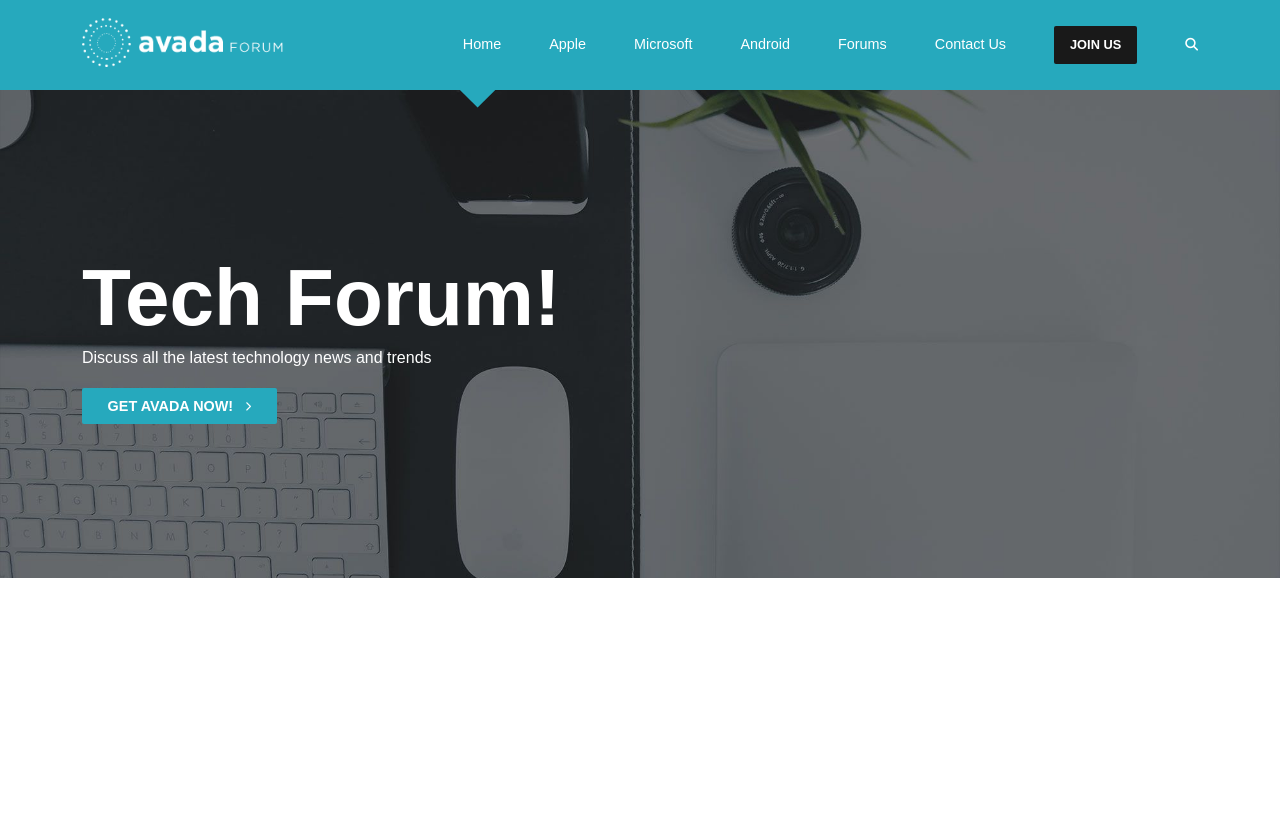
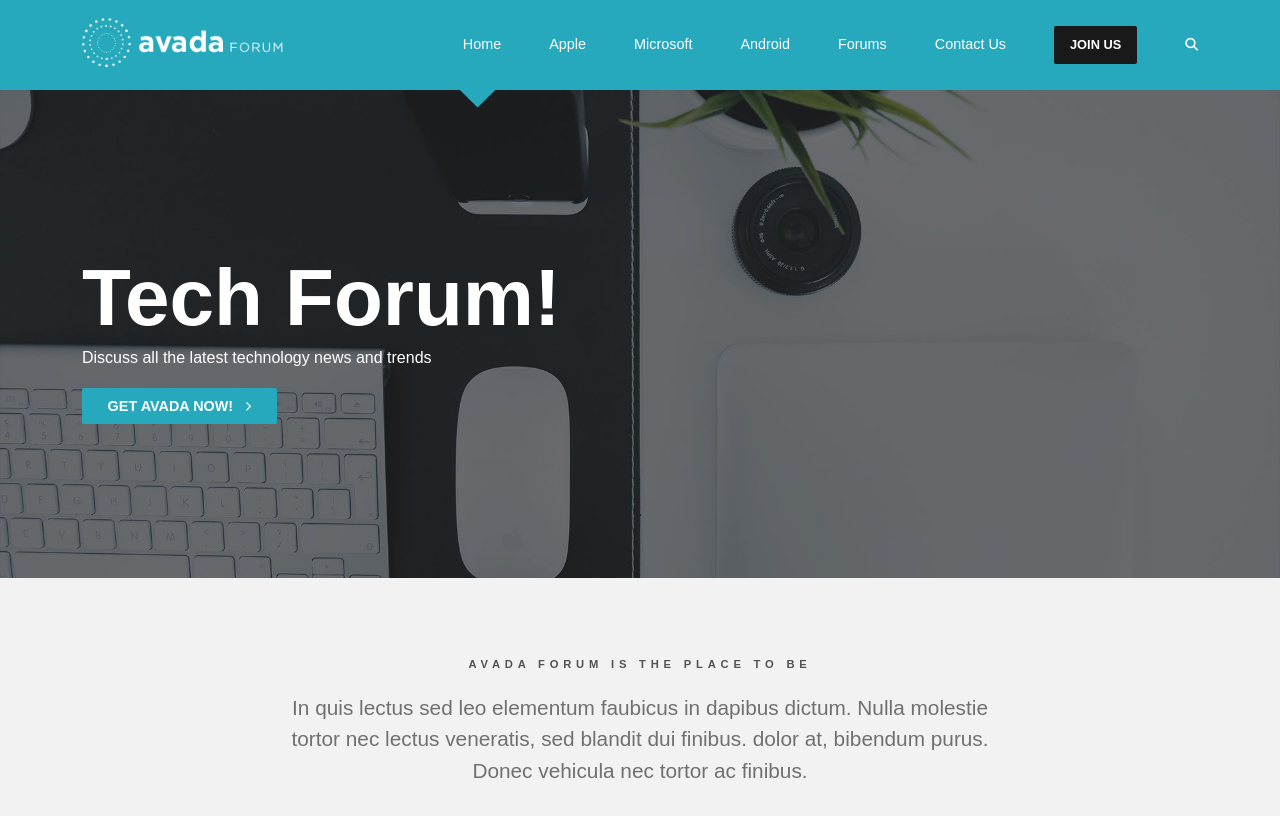
Before and after one commit to BetterCallAle/proj-html-vuejs, a Vue app: page / in a window 1280 px wide. Shown: the top 816 px of the page. Built offline with nearby package versions, Linux system fonts and the light colour scheme; a small style sheet from the web is missing.

Commit message:
AppDescritpion.vue completed

```diff
--- a/src/App.vue
+++ b/src/App.vue
@@ -1,10 +1,12 @@
 <script>
 import AppHeader from './components/AppHeader.vue';
 import JumboTop from './components/JumboTop.vue';
+import AppDescription from './components/AppDescription.vue';
 export default{
   components:{
     AppHeader,
-    JumboTop
+    JumboTop,
+    AppDescription
   }
 }
 </script>
@@ -16,6 +18,7 @@ export default{
   <!-- Main -->
   <main>
     <JumboTop />
+    <AppDescription />
   </main>
 
 </template>
--- /dev/null
+++ b/src/components/AppDescription.vue
@@ -0,0 +1,25 @@
+<script>
+export default{
+    name: "AppDescription"
+}
+</script>
+
+<template>
+    <section id="app-description" class="bg-off-white app-section">
+        <div class="ms_container-small text-center">
+            <h5 class="surtitle">Avada Forum is the place to be</h5>
+            <p class="txt-gray">In quis lectus sed leo elementum faubicus in dapibus dictum. Nulla molestie tortor nec lectus veneratis, sed blandit dui finibus. dolor at, bibendum purus. Donec vehicula nec tortor ac finibus.</p>
+        </div>
+    </section>
+</template>
+
+<style lang="scss" scoped>
+@use "../styles/partials/variables" as *;
+
+#app-description{
+    p{
+        font-size: 1.3rem;
+        font-weight: 200;
+    }
+}
+</style>
--- a/src/components/HeaderNavbar.vue
+++ b/src/components/HeaderNavbar.vue
@@ -110,8 +110,8 @@ export default {
     color: black;
     text-align: center;
     background-color: white;
-    border-bottom-left-radius: 30px;
-    border-bottom-right-radius: 30px;
+    border-bottom-left-radius: 10px;
+    border-bottom-right-radius: 10px;
     box-shadow: 0 500px 1000px 200px rgba(0, 0, 0, 0.5);
     position: absolute;
     top: 100%;
--- a/src/styles/general.scss
+++ b/src/styles/general.scss
@@ -36,8 +36,35 @@ a{
     text-decoration:none;
 }
 
+.ms_container-small{
+    padding: 0 1rem;
+}
 
-//buttons
+.app-section{
+    padding: 5rem 0;
+}
+
+.surtitle{
+    color: $surtitle-color;
+    text-align: center;
+    letter-spacing: .3rem;
+    font-size: .7rem;
+    font-weight: 800;
+    text-transform: uppercase;
+    margin-bottom: 1.3rem;
+}
+
+/* Colors */
+.bg-off-white{
+    background-color: $off-white;
+}
+
+.txt-gray{
+    color: $main-txt-color;
+}
+/* /Colors */
+
+/* Buttons */
 .ms_btn{
     padding-top: .6rem;
     padding-bottom: .6rem;
@@ -86,3 +113,13 @@ a{
         color: white;
     }
 }
+/* /Buttons */
+
+/* Media Query*/
+@include for-md{
+    .ms_container-small{
+        width: 60%;
+        margin: 0 auto;
+    }
+}
+/* /Media Query */
```
